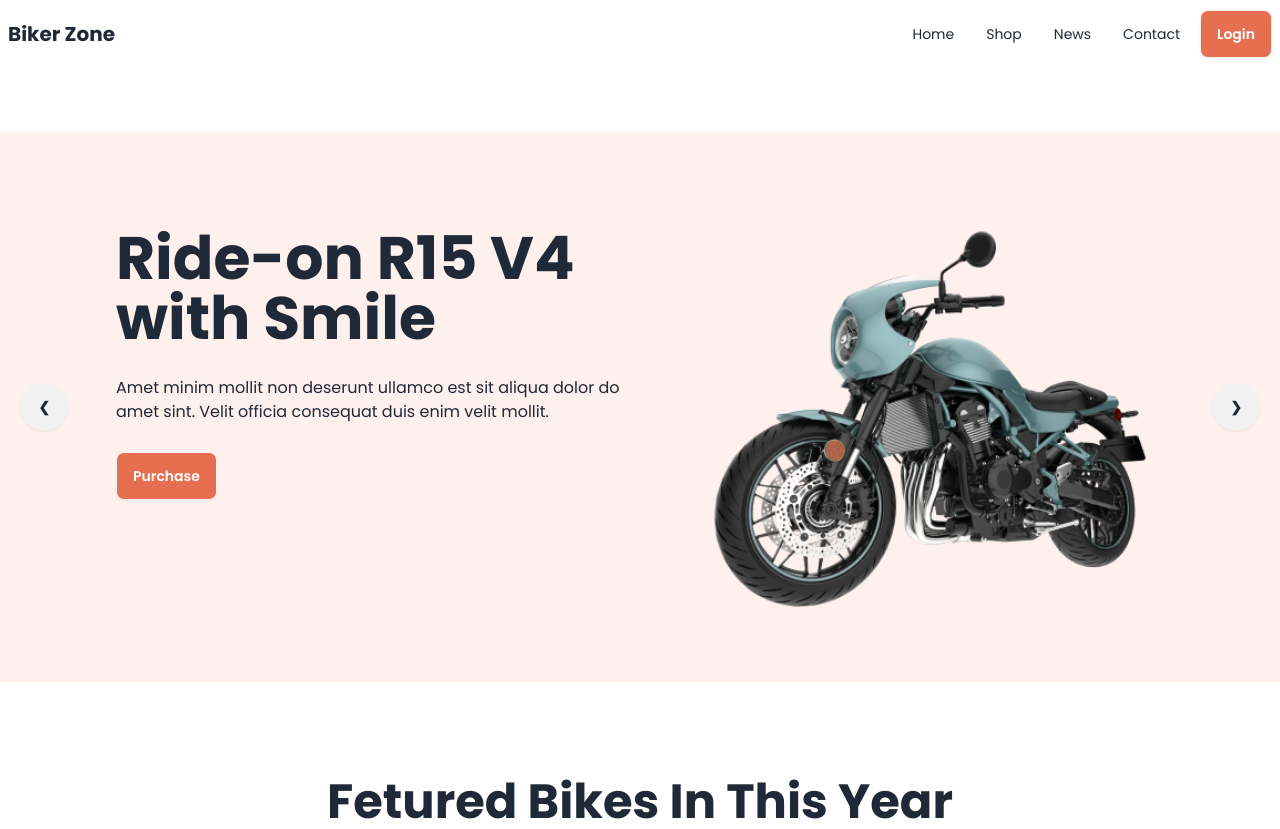
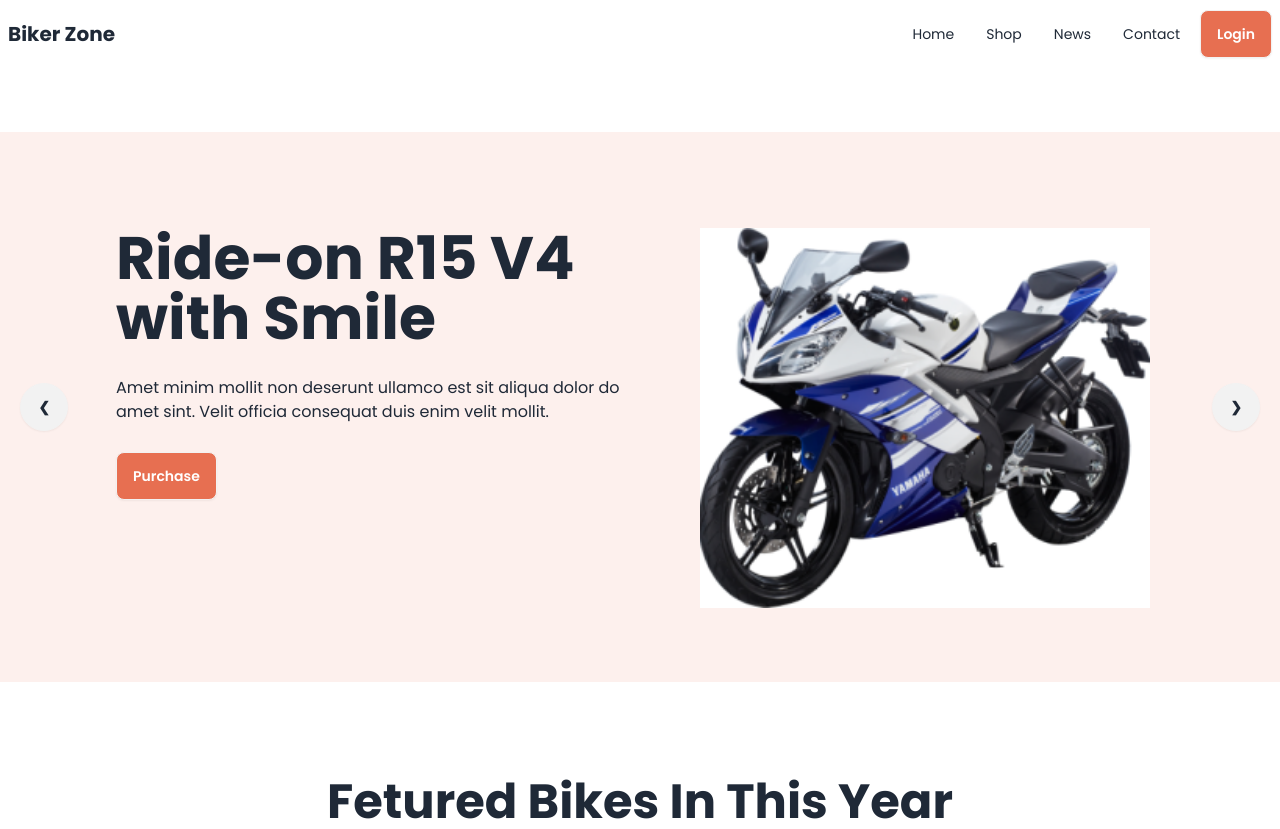
Before and after one commit to asifrahmanasif/biker-zone-practice, a plain HTML site: page index.html in a window 1280 px wide. Shown: the top 829 px of the page. Drawn offline with nearby package versions, Linux system fonts and the light colour scheme.

Commit message:
change some images

```diff
--- a/index.html
+++ b/index.html
@@ -81,6 +81,7 @@
               </div>
         </nav>
         <!-- slider/carousel -->
+        <section>
           <div class="carousel w-full lg:h-[550px] mt-16 bg-bike-primary-bg">
             <!-- slide-1 -->
             <div id="slide1" class="carousel-item relative w-full">
@@ -97,7 +98,7 @@
                  <!-- picture-contain -->
                   <div class="flex-1">
                     <img
-                  src="/images/slider/bike1.png"
+                    src="/images/others/feature-bike.png"
                     class="w-[450px] mx-auto justify-center" /></div>
               </div>
               <div class="absolute left-5 right-5 top-1/2 flex -translate-y-1/2 transform justify-between">
@@ -150,6 +151,7 @@
               </div>
             </div>
           </div>
+        </section>
       </header>
      <!-- Main section -->
       <main class="md:container mx-auto">
```
Lines whose indentation alone changed are shown as unchanged.
